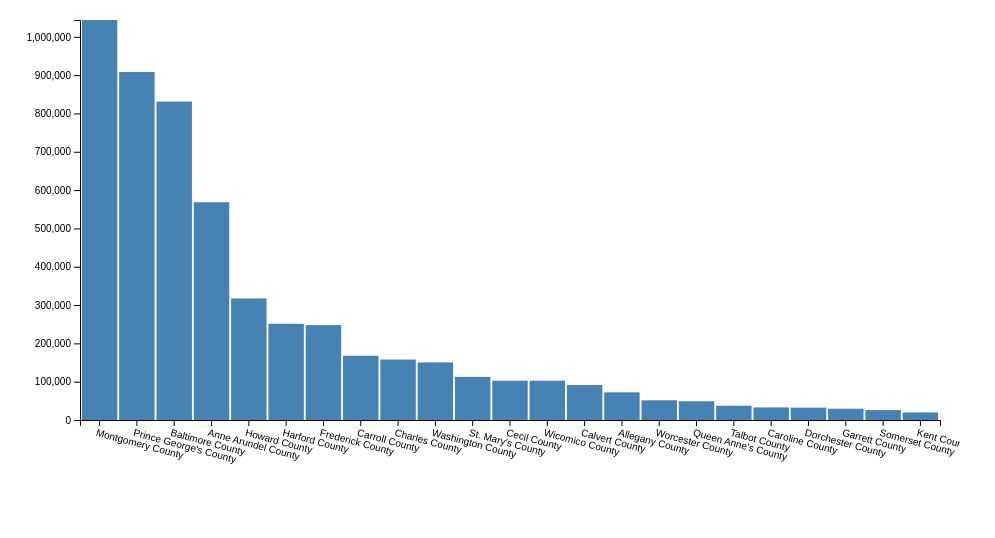
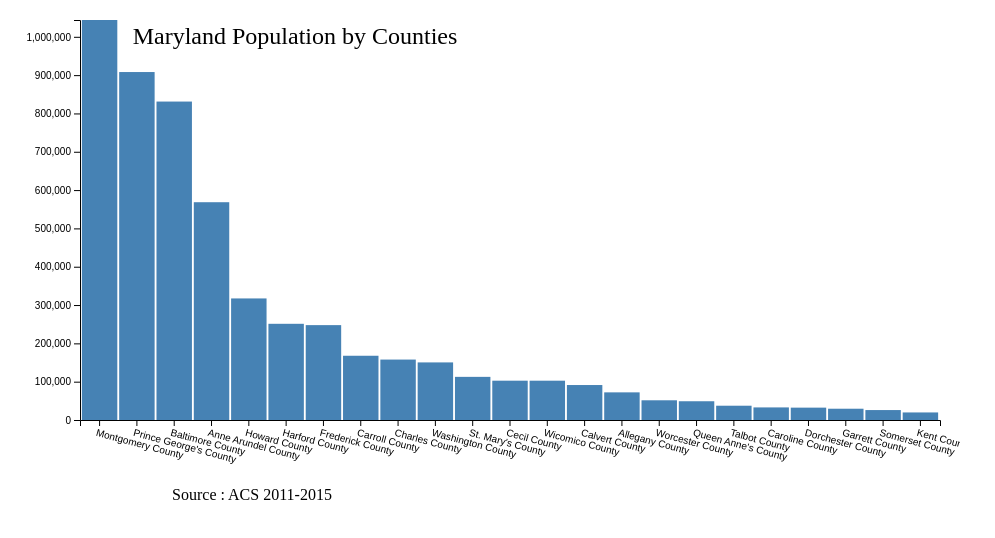
Before and after one commit to MTClass/Project, a plain HTML site: page bar.html in a window 1280 px wide. Shown: the whole page, without its empty margins (0-995 px from the left). Drawn offline with nearby package versions, Linux system fonts and the light colour scheme.

Commit message:
Create a bar graph
blockbuilder site is at-
http://blockbuilder.org/MTClass/39e797c364a98a8f4dc8f7ea3c91f6b4

```diff
--- a/bar.html
+++ b/bar.html
@@ -97,6 +97,23 @@ d3.csv(url, function(error, data) {
   // add the y Axis
   svg.append("g")
       .call(d3.axisLeft(y));
+
+  // NEW: Title
+svg.append('text')
+    .attr('x', width / 4)
+    .attr('y', "1em")
+    .style('font-size', '1.5em')
+    .style('text-anchor', 'middle')
+    .text('Maryland Population by Counties')
+
+// NEW: Source
+svg.append('text')
+    .attr('x', width / 5)
+    .attr('y', "30em")
+    .style('font-size', '1em')
+    .style('text-anchor', 'middle')
+    .text('Source : ACS 2011-2015')
+
 });
 </script>
 </body>
```
